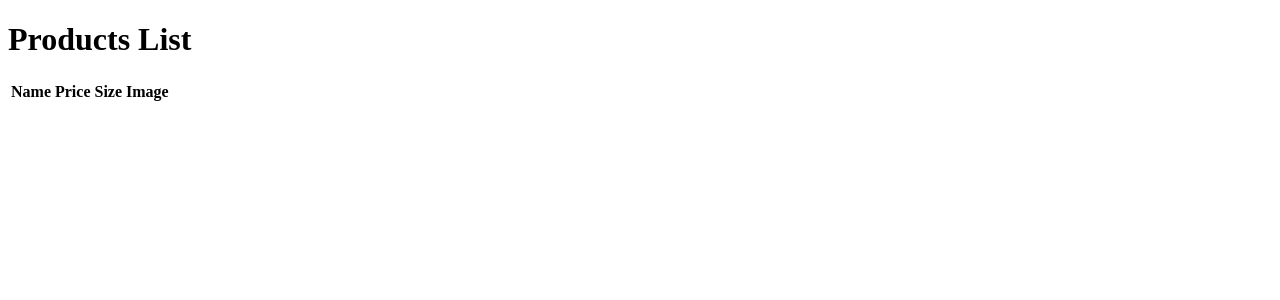
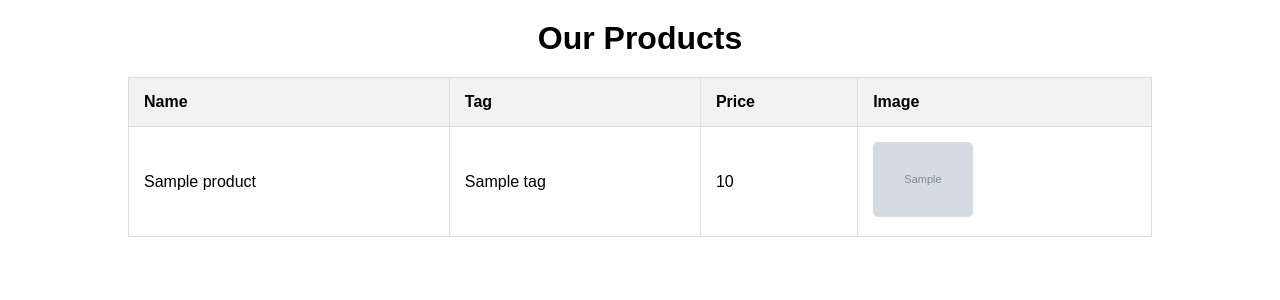
Before and after one commit to bhavyakaudinya/DevOps_GitProject, a Flask app: page /products in a window 1280 px wide. Shown: the top 300 px of the page. Run offline with Flask 3, Linux system fonts and the light colour scheme; grey boxes marked "Sample" are stand-in pictures; a database or web service that is not in the repository returns one stand-in record (values such as "Sample title"); lists and menus that the app fills with data are empty.

Commit message:
Third Commit

```diff
--- /dev/null
+++ b/package.json
@@ -0,0 +1,5 @@
+{
+  "dependencies": {
+    "mongodb": "^6.9.0"
+  }
+}
--- /dev/null
+++ b/static/css/styles.css
@@ -0,0 +1,50 @@
+/* Reset some default styles */
+body {
+    margin: 0;
+    padding: 0;
+    font-family: Arial, sans-serif;
+}
+
+h1 {
+    text-align: center;
+    margin: 20px 0;
+}
+
+/* Style the table */
+table {
+    width: 80%;
+    margin: 0 auto;
+    border-collapse: collapse;
+}
+
+th, td {
+    padding: 15px;
+    border: 1px solid #ddd;
+    text-align: left;
+}
+
+th {
+    background-color: #f2f2f2;
+}
+
+td {
+    background-color: #ffffff;
+}
+
+/* Style the product images */
+img {
+    width: 100px; /* Adjust the size as needed */
+    height: auto; /* Maintain aspect ratio */
+    border-radius: 5px; /* Rounded corners */
+}
+
+/* Add some responsiveness */
+@media (max-width: 768px) {
+    table {
+        width: 100%; /* Make table full width on smaller screens */
+    }
+
+    img {
+        width: 80px; /* Smaller images on mobile */
+    }
+}
--- a/templates/base.html
+++ b/templates/base.html
@@ -5,6 +5,8 @@
     <meta name="viewport" content="width=device-width, initial-scale=1.0">
     <title>{% block title %}Anime Merch{% endblock %}</title>
     <link href="https://stackpath.bootstrapcdn.com/bootstrap/4.5.2/css/bootstrap.min.css" rel="stylesheet">
+    <link rel="stylesheet" href="{{ url_for('static', filename='css/styles.css') }}">
+
 </head>
 <body>
     <nav class="navbar navbar-expand-lg navbar-light bg-light">
--- a/templates/products.html
+++ b/templates/products.html
@@ -3,32 +3,26 @@
 <head>
     <meta charset="UTF-8">
     <meta name="viewport" content="width=device-width, initial-scale=1.0">
-    <title>Products List</title>
+    <title>Products</title>
+    <link rel="stylesheet" href="{{ url_for('static', filename='css/styles.css') }}">
 </head>
 <body>
-    <h1>Products List</h1>
+    <h1>Our Products</h1>
     <table>
-        <thead>
         <tr>
             <th>Name</th>
+            <th>Tag</th>
             <th>Price</th>
-                <th>Size</th>
             <th>Image</th>
         </tr>
-        </thead>
-        <tbody id="product-list">
-            {% for product in product_obj %}
+        {% for product in products %}
         <tr>
             <td>{{ product.name }}</td>
-                <td>${{ product.price }}</td>
-                <td>{{ product.size }}</td>
-                <td>
-                    <img src="{{ product.image_path if product.image_path else '/static/default-image.jpg' }}"
-                         alt="{{ product.name }}" width="120px">
-                </td>
+            <td>{{ product.tag }}</td>
+            <td>{{ product.price }}</td>
+            <td><img src="{{ url_for('static', filename=product.image_path) }}" alt="{{ product.name }}" /></td>
         </tr>
         {% endfor %}
-        </tbody>
     </table>
 </body>
 </html>
```
Lines whose indentation alone changed are shown as unchanged.
